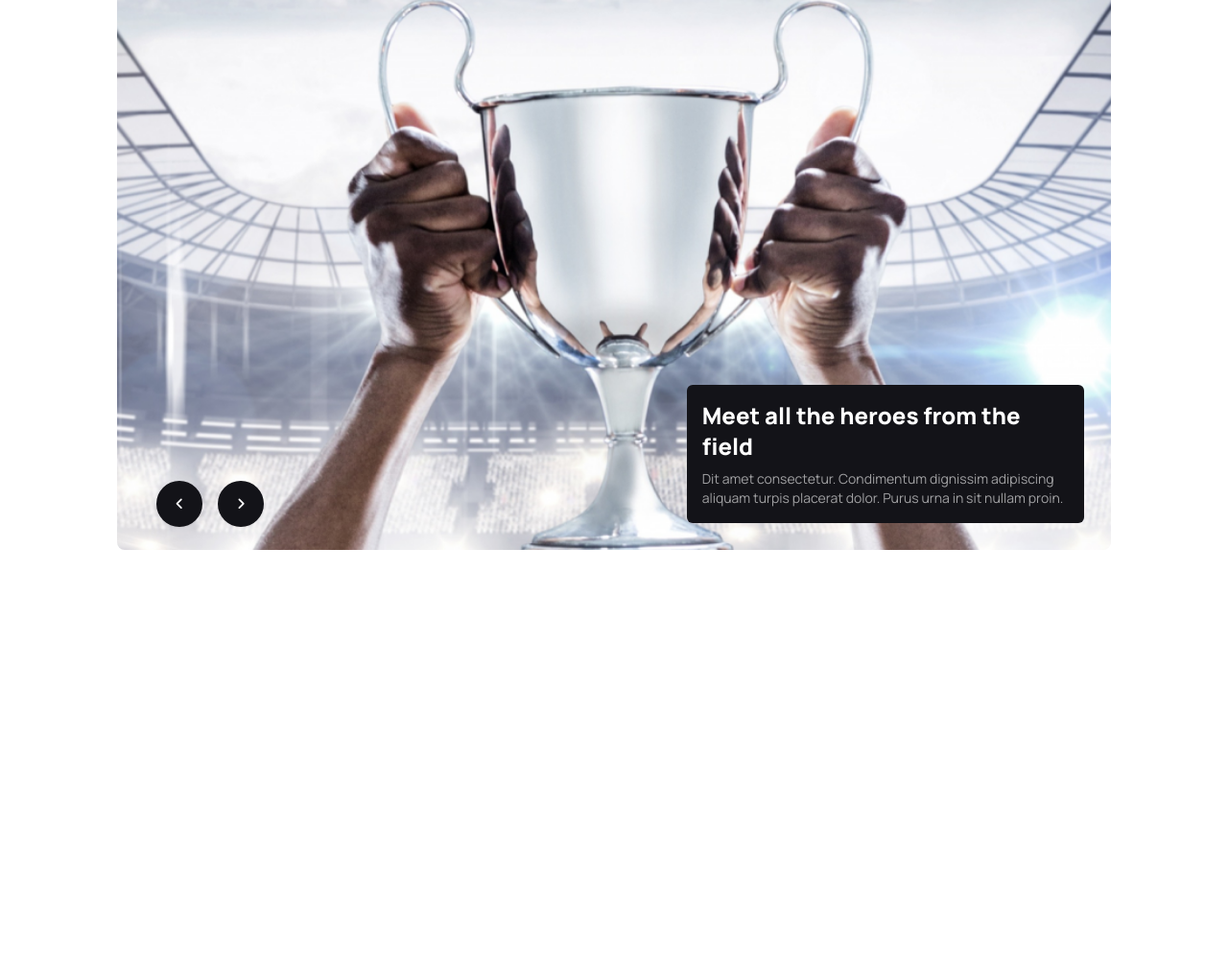
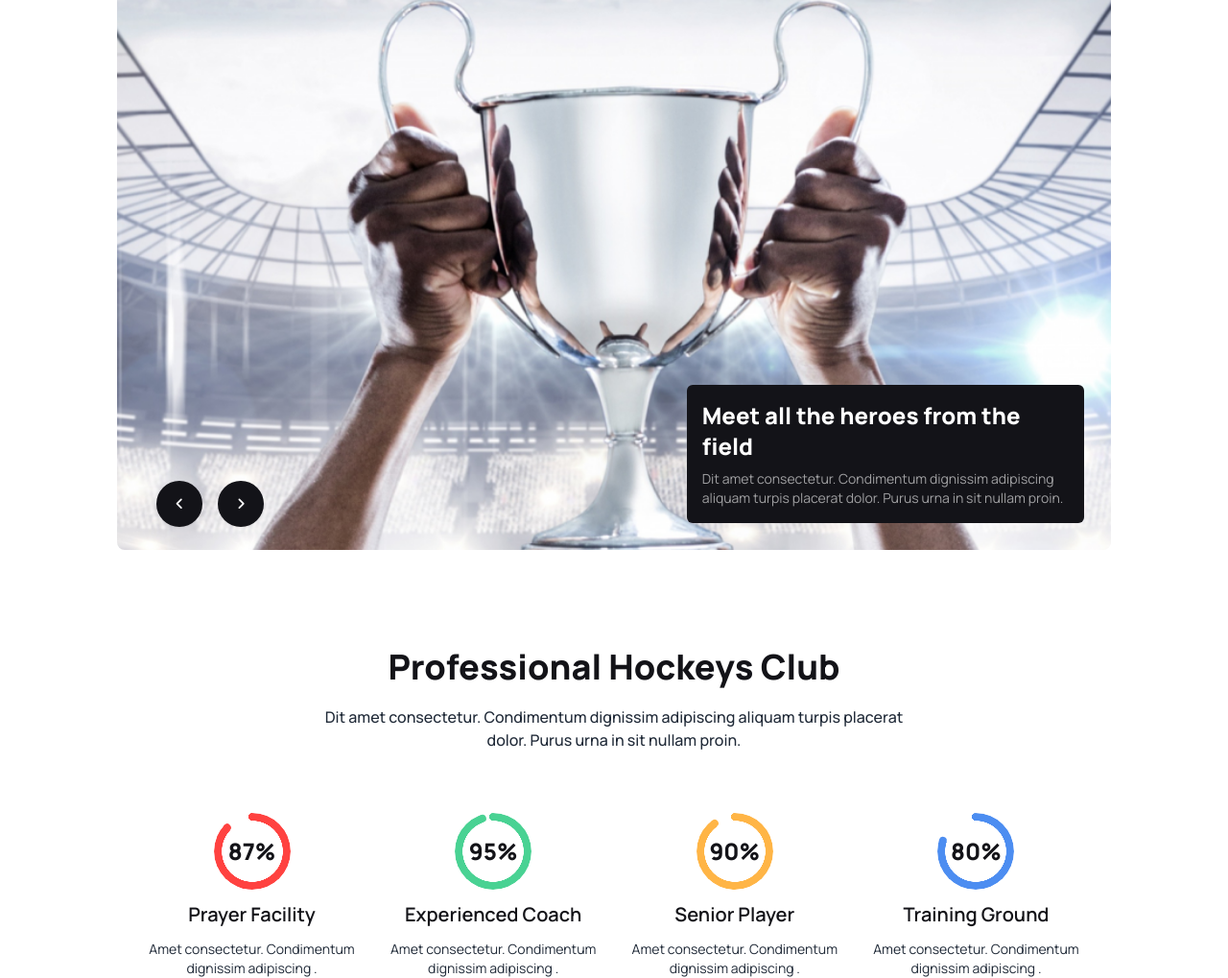
Before and after one commit to 44fahadhasan/a3-hockeys, a plain HTML site: page index.html in a window 1280 px wide. Shown: the part 147-1166 px from the top of the page at 96% size. Before the commit the page ends 800 px from the top, so only its background shows below. Drawn offline with nearby package versions, Linux system fonts and the light colour scheme.

Commit message:
added professional hockeys club section

```diff
--- a/index.html
+++ b/index.html
@@ -133,8 +133,7 @@
               Meet all the heroes from the field
             </h6>
             <p class="text-primary-gray text-sm">
-              Dit amet consectetur. Condimentum dignissim adipiscing aliquam
-              turpis placerat dolor. Purus urna in sit nullam proin.
+              Amet consectetur. Condimentum dignissim adipiscing .
             </p>
           </div>
           <!-- slider button -->
@@ -164,8 +163,7 @@
               Meet all the heroes from the field
             </h6>
             <p class="text-primary-gray text-sm">
-              Dit amet consectetur. Condimentum dignissim adipiscing aliquam
-              turpis placerat dolor. Purus urna in sit nullam proin.
+              Amet consectetur. Condimentum dignissim adipiscing .
             </p>
           </div>
           <!-- slider button -->
@@ -190,10 +188,112 @@
           Meet all the heroes from the field
         </h6>
         <p class="text-primary-gray text-sm">
-          Dit amet consectetur. Condimentum dignissim adipiscing aliquam turpis
-          placerat dolor. Purus urna in sit nullam proin.
+          Amet consectetur. Condimentum dignissim adipiscing .
         </p>
       </div>
     </div>
   </header>
+
+  <main>
+    <!-- professional hockeys club -->
+    <section class="mt-12 lg:mt-24">
+      <div class="container mx-auto w-[81%]">
+        <!-- each sectiion contenet -->
+        <div class="lg:w-3/5 mx-auto text-center space-y-5 my-4 lg:my-6">
+          <h2 class="text-primary-black font-extrabold text-xl lg:text-4xl">
+            Professional Hockeys Club
+          </h2>
+          <p class="text-para font-medium text-sm lg:text-base">
+            Dit amet consectetur. Condimentum dignissim adipiscing aliquam
+            turpis placerat dolor. Purus urna in sit nullam proin.
+          </p>
+        </div>
+        <!-- radial progress container -->
+        <div class="w-[94%] mx-auto mt-11 lg:mt-16">
+          <div class="grid gap-8 grid-cols-1 lg:grid-cols-4">
+            <!-- radial single item -->
+            <div class="space-y-3 text-center">
+              <!-- radial progress -->
+              <div
+                class="radial-progress bg-primary-white text-primary-red border-primary"
+                style="--value: 87"
+                role="progressbar"
+              >
+                <span class="text-primary-black text-2xl font-extrabold"
+                  >87%</span
+                >
+              </div>
+              <!-- radial content -->
+              <h6 class="text-primary-black font-semibold text-xl">
+                Prayer Facility
+              </h6>
+              <p class="text-para font-normal text-sm">
+                Amet consectetur. Condimentum dignissim adipiscing .
+              </p>
+            </div>
+            <!-- radial single item -->
+            <div class="space-y-3 text-center">
+              <!-- radial progress -->
+              <div
+                class="radial-progress bg-primary-white text-[#49D293] border-primary"
+                style="--value: 95"
+                role="progressbar"
+              >
+                <span class="text-primary-black text-2xl font-extrabold"
+                  >95%</span
+                >
+              </div>
+              <!-- radial content -->
+              <h6 class="text-primary-black font-semibold text-xl">
+                Experienced Coach
+              </h6>
+              <p class="text-para font-normal text-sm">
+                Amet consectetur. Condimentum dignissim adipiscing .
+              </p>
+            </div>
+            <!-- radial single item -->
+            <div class="space-y-3 text-center">
+              <!-- radial progress -->
+              <div
+                class="radial-progress bg-primary-white text-[#FFB546] border-primary"
+                style="--value: 90"
+                role="progressbar"
+              >
+                <span class="text-primary-black text-2xl font-extrabold"
+                  >90%</span
+                >
+              </div>
+              <!-- radial content -->
+              <h6 class="text-primary-black font-semibold text-xl">
+                Senior Player
+              </h6>
+              <p class="text-para font-normal text-sm">
+                Amet consectetur. Condimentum dignissim adipiscing .
+              </p>
+            </div>
+            <!-- radial single item -->
+            <div class="space-y-3 text-center">
+              <!-- radial progress -->
+              <div
+                class="radial-progress bg-primary-white text-[#4C8DF1] border-primary"
+                style="--value: 80"
+                role="progressbar"
+              >
+                <span class="text-primary-black text-2xl font-extrabold"
+                  >80%</span
+                >
+              </div>
+              <!-- radial content -->
+              <h6 class="text-primary-black font-semibold text-xl">
+                Training Ground
+              </h6>
+              <p class="text-para font-normal text-sm">
+                Amet consectetur. Condimentum dignissim adipiscing .
+              </p>
+            </div>
+          </div>
+        </div>
+      </div>
+    </section>
+  </main>
 </body>
```
